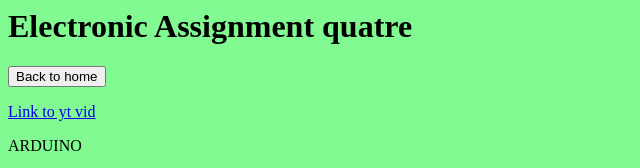
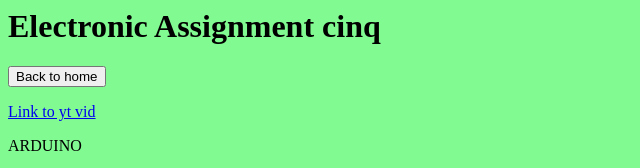
Before and after one commit to raaghav-t/raaghav-t.github.io, a plain HTML site: page E-Assignments/EA5/5_Electronic_Assignment.html in a window 1280 px wide. Shown: the top 168 px of the page, 0-640 px from the left. Drawn offline with Linux system fonts and the light colour scheme.

Commit message:
Update 5_Electronic_Assignment.html

```diff
--- a/E-Assignments/EA5/5_Electronic_Assignment.html
+++ b/E-Assignments/EA5/5_Electronic_Assignment.html
@@ -1,6 +1,6 @@
 
 <body style="background-color:rgb(128, 250, 145);">
-    <h1>Electronic Assignment quatre</h1>
+    <h1>Electronic Assignment cinq</h1>
 
     <form action="https://raaghav-t.github.io">
         <input type="submit" value="Back to home" />
```
